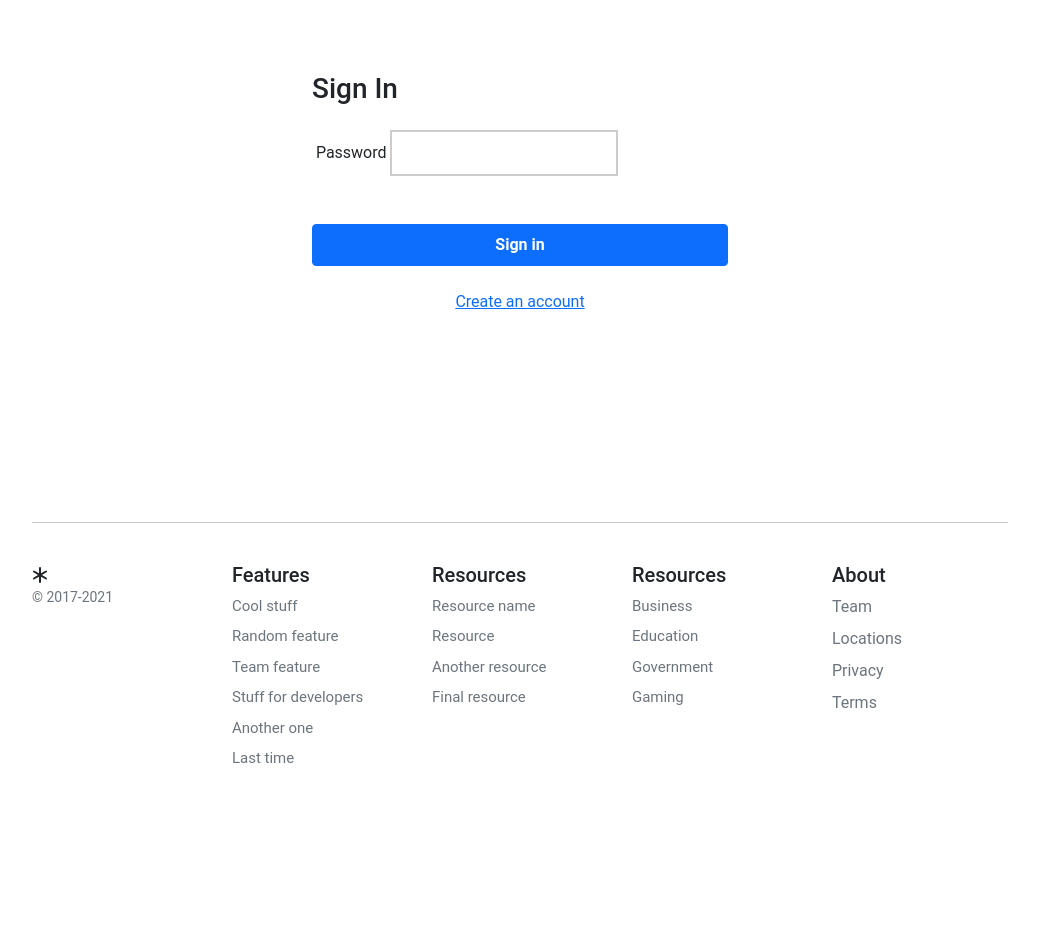
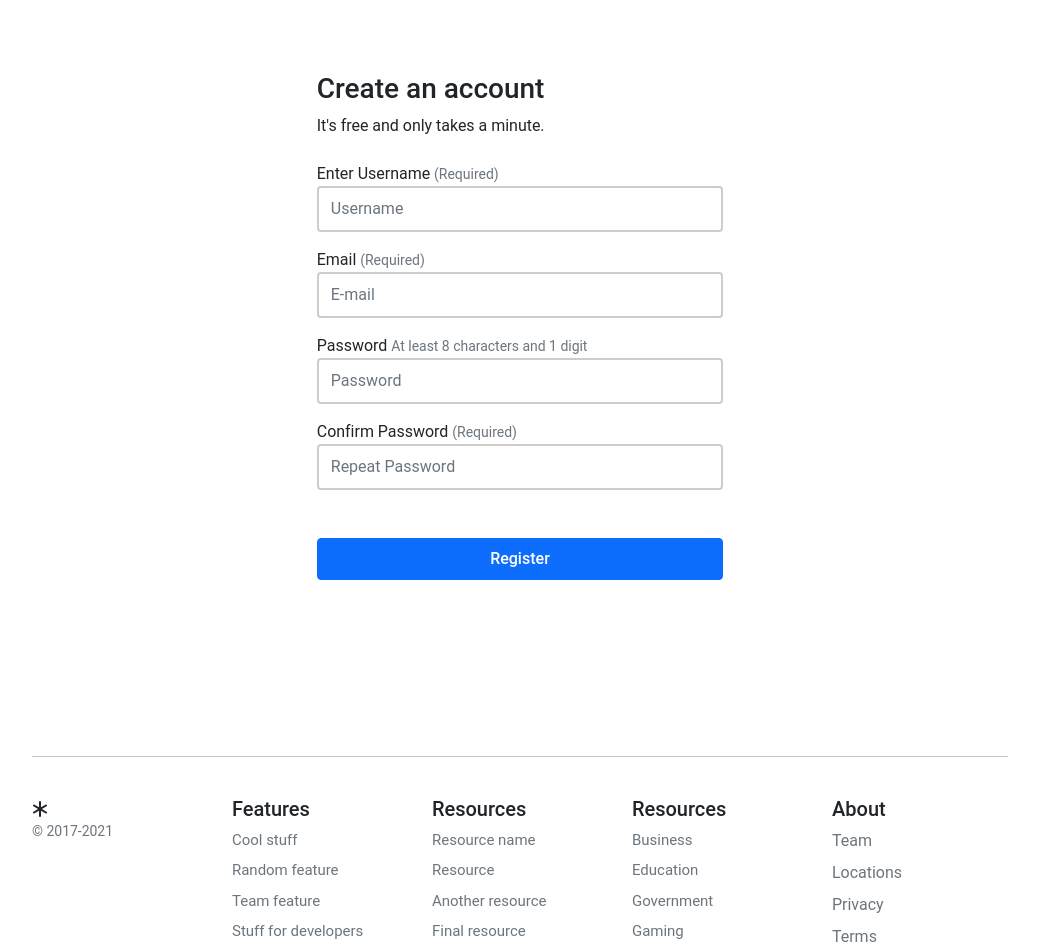
Before and after one commit to Cwei0/ecommerce, a Django app: page /account/register/ in a window 1280 px wide. Shown: the part 93-1038 px from the top of the page, without its empty margins (120-1159 px from the left). Before the commit the page ends 856 px from the top, so only its background shows below. Run offline with Django 4.2, Linux system fonts and the light colour scheme; data that the repository does not hold is empty.

Commit message:
feat: registration templates fully ready

```diff
--- a/account/forms.py
+++ b/account/forms.py
@@ -1,5 +1,11 @@
+from collections.abc import Mapping
+from typing import Any
 from django import forms
+from django.core.files.base import File
+from django.db.models.base import Model
+from django.forms.utils import ErrorList
 from .models import UserBase
+
 
 class RegistrationForm(forms.ModelForm):
     """
@@ -20,10 +26,7 @@ class RegistrationForm(forms.ModelForm):
     """
 
     user_name = forms.CharField(
-        label="Enter Username",
-        min_length=8,
-        max_length=20,
-        help_text="Required"
+        label="Enter Username", min_length=8, max_length=20, help_text="Required"
     )
     email = forms.EmailField(
         max_length=100,
@@ -32,10 +35,50 @@ class RegistrationForm(forms.ModelForm):
     )
     password = forms.CharField(label="Password", widget=forms.PasswordInput)
     confirm_password = forms.CharField(
-        label="Confirm Password",
-        widget=forms.PasswordInput
+        label="Confirm Password", widget=forms.PasswordInput
     )
 
     class Meta:
         model = UserBase
         fields = ("user_name", "email")
+
+    def clean_username(self):
+        user_name = self.cleaned_data["user_name"].lower()
+        user = UserBase.objects.filter(user_name=user_name)
+        if user.count():
+            raise forms.ValidationError("Username already exists")
+        return user_name
+
+    def clean_password(self):
+        cleaned_data = self.cleaned_data
+        if cleaned_data["password"] != cleaned_data["confirm_password"]:
+            raise forms.ValidationError("Password do not match")
+        return cleaned_data["password"]
+
+    def clean_email(self):
+        email = self.cleaned_data["email"]
+        if UserBase.objects.filter(email=email).exists():
+            raise forms.ValidationError(
+                "Please use another email, that is already taken"
+            )
+        return email
+
+    def __init__(self, *args, **kwargs):
+        super().__init__(*args, **kwargs)
+        self.fields["user_name"].widget.attrs.update(
+            {"class": "form-control mb-3", "placeholder": "Username"}
+        )
+        self.fields["email"].widget.attrs.update(
+            {
+                "class": "form-control mb-3",
+                "placeholder": "E-mail",
+                "name": "email",
+                "id": "id_email",
+            }
+        )
+        self.fields["password"].widget.attrs.update(
+            {"class": "form-control mb-3", "placeholder": "Password"}
+        )
+        self.fields["confirm_password"].widget.attrs.update(
+            {"class": "form-control", "placeholder": "Repeat Password"}
+        )
--- a/core/settings.py
+++ b/core/settings.py
@@ -150,3 +150,6 @@ AUTH_USER_MODEL = 'account.UserBase'
 LOGIN_REDIRECT_URL = '/account/dashboard'
 LOGIN_URL = '/account/login/'
 PASSWORD_RESET_TIMEOUT_DAYS = 2
+
+# Email setting
+EMAIL_BACKEND = 'django.core.mail.backends.console.EmailBackend'
--- a/templates/account/registration/register.html
+++ b/templates/account/registration/register.html
@@ -1,13 +1,8 @@
 {% extends "../../store/base.html" %}
-{% block title %} Log in {% endblock title %}
+{% block title %} Register {% endblock title %}
 
 {% block content %}
-
 <style>
-    .container-fluid {
-        max-width: 100%;
-    }
-
     .account-form input {
         border: 2px solid #ccc;
         height: calc(2em + .75rem + 2px);
@@ -19,46 +14,51 @@
     }
 </style>
 
-
 <div class="container-fluid">
     <div class="row no-gutter">
         <div class="col-md-12">
             <div class="login d-flex align-items-center py-5">
                 <div class="container">
                     <div class="row">
-                        <div class="col-12 col-lg-6  mx-auto">
-                            <form class="account-form p-4 rounded" action="{% url 'account:login' %}" method="post">
-
+                        <div class="col-12 col-lg-7  mx-auto">
+                            <form class="account-form p-4 rounded col-lg-10 mx-auto" action="." method="post">
                                 {% csrf_token %}
-                                <h3 class="mb-4">Sign In</h3>
+                                <h3 class="mb-2 font-weight-bold">Create an account</h3>
+                                <p class="mb-4">It's free and only takes a minute.</p>
 
                                 {% if form.errors %}
+                                <p>Please correct the following errors:</p>
+                                {% for field in form %}
+                                {% if field.errors %}
                                 <div class="alert alert-primary" role="alert">
-                                    Error: Username or Password not correct!
+                                    {{ field.label }}: {{ field.errors|striptags }}
                                 </div>
                                 {% endif %}
+                                {% endfor %}
+                                {% endif %}
 
-                                <label class="form-label">{{ form.username.label}}</label>
-                                {{ form.username}}
-
-                                <label class="form-label">{{ form.password.label}}</label>
-                                {{ form.password}}
-                                <div class="d-grid gap-2">
-                                    <input type="hidden" name="next" value="{{ next }}">
-                                    <button class="btn btn-primary py-2 mb-4 mt-5 fw-bold" type="submit" value="Log-in">Sign in
-                                    </button>
-                                </div>
-                                <p class="text-center pb-3">
-                                    <a href="{% url "account:register" %}">Create an account</a>
+                                <label>{{ form.user_name.label }}
+                                    <span class="text-muted small">(Required)</span>
+                                </label>
+                                {{ form.user_name }}
+                                <label>{{ form.email.label}}
+                                    <span class="text-muted small">(Required)</span>
+                                </label>
+                                {{ form.email }}
+                                <label>{{ form.password.label}}<span class="text-muted mb-4"></span></label>
+                                <small class="form-text text-muted mb-4 small">
+                                    At least 8 characters and 1 digit
+                                </small>
+                                {{ form.password }}
+                                <label>{{ form.confirm_password.label}}
+                                    <span class="text-muted small">(Required)</span>
+                                </label>
+                                {{ form.confirm_password }}
+                                <button class="btn btn-primary btn-block py-2 mb-4 mt-5 fw500 w-100" type="submit">Register</button>
+                                <p class="text-center">
+                                    {% comment %} <a href="{% url "account:login" %}">Already have an account?</a> {% endcomment %}
                                 </p>
                             </form>
-                            <p class="small text-center pt-4">
-                                {% comment %} <a href="{% url "password_reset" %}">Forgotten Password?</a> {% endcomment %}
-                            </p>
-                            <p class="small text-center">
-                                {% comment %} <a href="{% url "accounts:register" %}">Help Center?</a> {% endcomment %}
-                            </p>
-
                         </div>
                     </div>
                 </div>
```
Also changed, not shown: templates/account/registration/login.html (+30 -30 lines).
